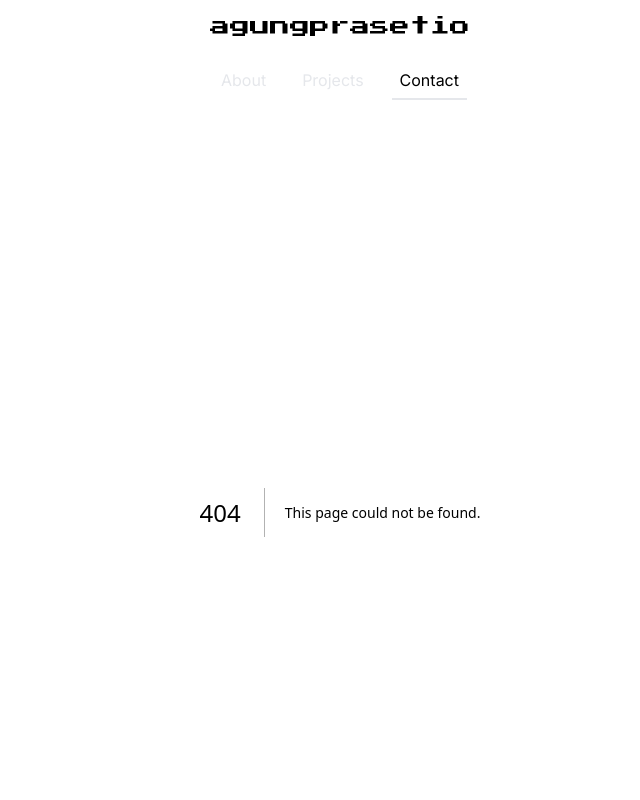
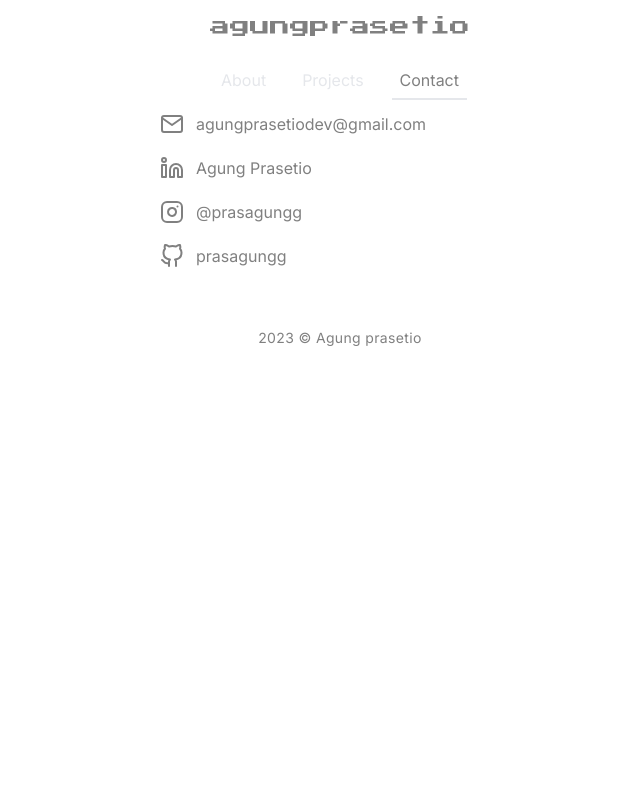
Before and after one commit to prasagungg/agung-prasetio, a Next.js app: page /contact in a window 1280 px wide. Before the commit this address had no page. Shown: the top 800 px of the page, without its empty margins (300-940 px from the left). Built offline with nearby package versions, Linux system fonts and the light colour scheme.

Commit message:
feat: contact page

```diff
--- a/app/components/Navbar.tsx
+++ b/app/components/Navbar.tsx
@@ -12,7 +12,7 @@ const Navbar = () => {
         <h3 className="text-xl my-0 font-play">agungprasetio</h3>
       </div>
       <div className="mt-4">
-        <ul className="flex decoration-none list-none gap-5 justify-center p-0 flex-col md:flex-row text-right pr-8 lg:p-0 lg:text-center">
+        <ul className="flex decoration-none list-none gap-5 justify-center p-0 flex-row text-right pr-8 lg:p-0 lg:text-center">
           <li>
             <Link
               className={` ${
--- /dev/null
+++ b/app/contact/page.tsx
@@ -0,0 +1,33 @@
+import { Mail, Linkedin, Instagram, GitHub } from "react-feather";
+
+export default function Contact() {
+  return (
+    <div className="container px-3 mx-auto max-w-sm">
+      <div className="flex items-center gap-3 mb-5">
+        <Mail />
+
+        <a href="mailto:agungprasetiodev@gmail.com">
+          agungprasetiodev@gmail.com
+        </a>
+      </div>
+      <div className="flex items-center gap-3 mb-5">
+        <Linkedin />
+        <a href="https://www.linkedin.com/in/agung-prasetio18" target="_blank">
+          Agung Prasetio
+        </a>
+      </div>
+      <div className="flex items-center gap-3 mb-5">
+        <Instagram />
+        <a href="https://www.instagram.com/prasagungg" target="_blank">
+          @prasagungg
+        </a>
+      </div>
+      <div className="flex items-center gap-3 mb-5">
+        <GitHub />
+        <a href="https://www.instagram.com/prasagungg" target="_blank">
+          prasagungg
+        </a>
+      </div>
+    </div>
+  );
+}
--- a/package.json
+++ b/package.json
@@ -19,6 +19,7 @@
     "postcss": "8.4.28",
     "react": "18.2.0",
     "react-dom": "18.2.0",
+    "react-feather": "^2.0.10",
     "tailwindcss": "3.3.3",
     "typescript": "5.2.2"
   }
```
Also changed, not shown: 1 other file (tests, documents, lock files or other folders).
